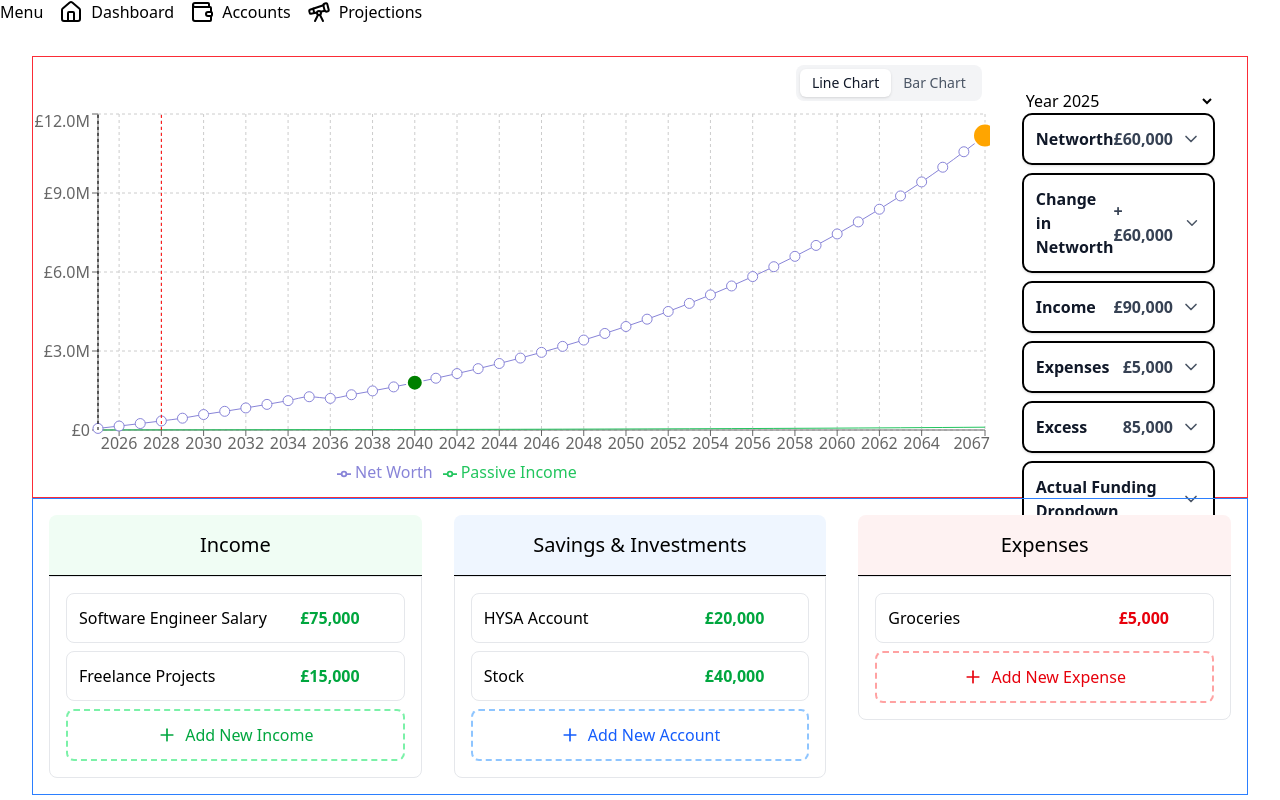
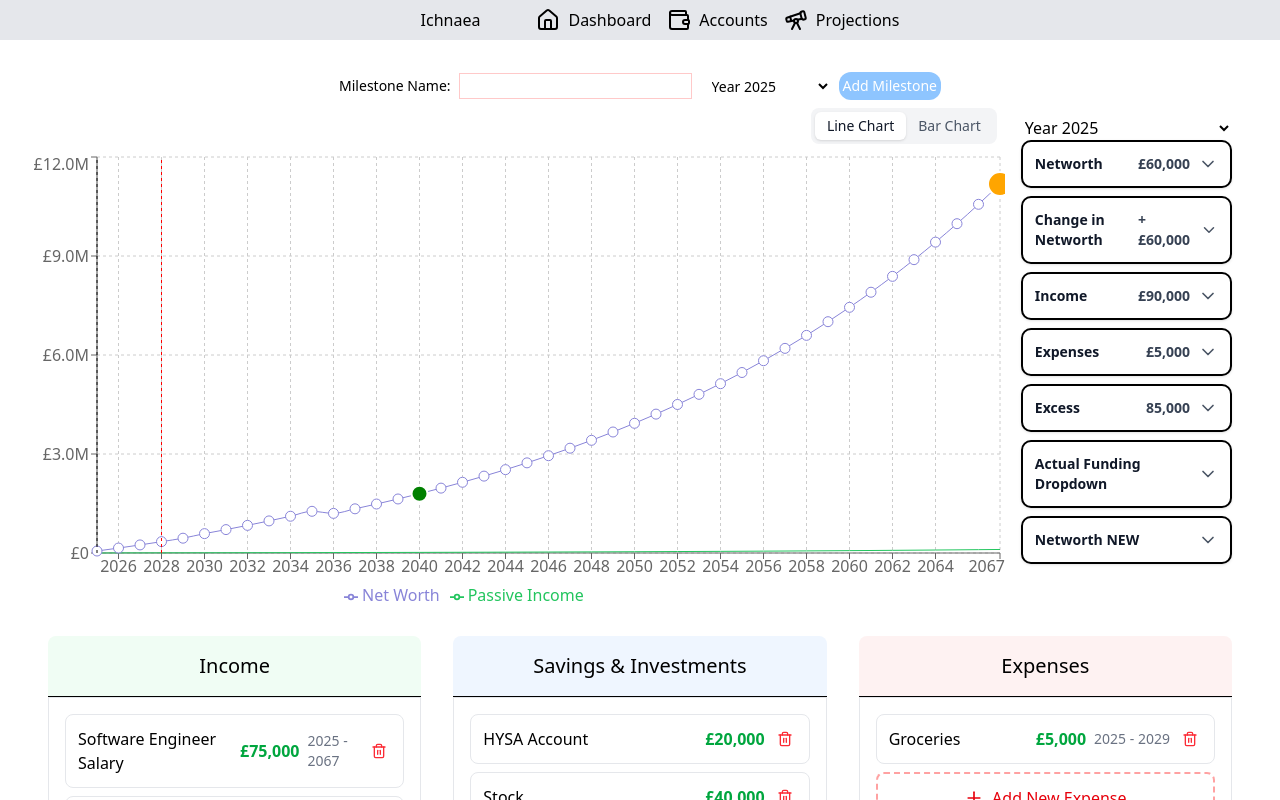
Before and after one commit to JSOClarke/ichnaea-main, a React (Vite) app: page /projections in a window 1280 px wide. Built offline with nearby package versions, Linux system fonts and the light colour scheme.

Commit message:
Done for tofay

```diff
--- a/src/App.tsx
+++ b/src/App.tsx
@@ -3,6 +3,7 @@ import Dashboard from "./pages/Dashboard";
 import { AccountProvider } from "./AccountsContext";
 import { ExpensesProvider } from "./ExpensesContext";
 import { IncomeProvider } from "./IncomeContext";
+import { ProjectionsProvider } from "./ProjectionsContext";
 import ProjectionsPlan from "./pages/ProjectionsPlan";
 import AppSidebar from "./components/AppSidebar/AppSidebar";
 import { BrowserRouter, Routes, Route } from "react-router-dom";
@@ -24,11 +25,13 @@ function App() {
           <IncomeProvider>
             <ExpensesProvider>
               <AccountProvider>
-                <Routes>
-                  <Route path="/" element={<Dashboard />} />
-                  <Route path="/projections" element={<ProjectionsPlan />} />
-                  <Route path="/accounts" element={<Accounts />} />
-                </Routes>
+                <ProjectionsProvider>
+                  <Routes>
+                    <Route path="/" element={<Dashboard />} />
+                    <Route path="/projections" element={<ProjectionsPlan />} />
+                    <Route path="/accounts" element={<Accounts />} />
+                  </Routes>
+                </ProjectionsProvider>
               </AccountProvider>
             </ExpensesProvider>
           </IncomeProvider>
--- /dev/null
+++ b/src/ProjectionsContext.tsx
@@ -0,0 +1,85 @@
+
+import React, { createContext, useState, useMemo, useContext, ReactNode, useEffect } from "react";
+import type { MilestoneType, YearDropdownItem } from "../types/types";
+import { useAccountContext } from "./AccountsContext";
+import { useExpensesContext } from "./ExpensesContext";
+import { useIncomeContext } from "./IncomeContext";
+import { getCombinedCompoundProjections } from "./utils/projectionsHelpers";
+
+interface ProjectionsContextType {
+  yearDropdownItems: YearDropdownItem[];
+  setMilestones: React.Dispatch<React.SetStateAction<MilestoneType[]>>;
+  milestones: MilestoneType[];
+  chartData: any[]; // Consider defining a more specific type for chartData
+}
+
+const ProjectionsContext = createContext<ProjectionsContextType | undefined>(undefined);
+
+export const ProjectionsProvider = ({ children }: { children: ReactNode }) => {
+  const { accounts } = useAccountContext();
+  const { expenses } = useExpensesContext();
+  const { incomes } = useIncomeContext();
+
+  const [userYOB] = useState<number>(2000);
+  const retirementAge = 67;
+  const currentYear = 2025;
+  const retirementAgeProjection = userYOB + retirementAge - currentYear;
+
+  const chartData = useMemo(() => {
+    return getCombinedCompoundProjections(
+      accounts,
+      expenses,
+      incomes,
+      currentYear,
+      retirementAgeProjection
+    );
+  }, [accounts, expenses, incomes, retirementAgeProjection]);
+
+  const yearArray = useMemo(() => chartData.map((year) => year.year), [chartData]);
+
+  const initialMilestones: MilestoneType[] = [
+    { year: 2067, label: "Retirement Age", color: "orange", strokeColor: "white", radius: 12 },
+    { year: 2040, label: "Full Pension", color: "green", strokeColor: "white", radius: 8 },
+  ];
+
+  const [milestones, setMilestones] = useState<MilestoneType[]>(initialMilestones);
+  const [yearDropdownItems, setYearDropdownItems] = useState<YearDropdownItem[]>([]);
+
+  useEffect(() => {
+    const yearItems = yearArray.map((year) => ({
+      label: `Year ${year}`,
+      value: year,
+      type: "year" as const,
+    }));
+
+    const milestoneItems = milestones.map((m) => ({
+      label: m.label,
+      value: m.year,
+      type: "milestone" as const,
+      color: m.color,
+    }));
+
+    setYearDropdownItems([...yearItems, ...milestoneItems].sort((a, b) => a.value - b.value));
+  }, [yearArray, milestones]);
+
+  const value = {
+    yearDropdownItems,
+    setMilestones,
+    milestones,
+    chartData,
+  };
+
+  return (
+    <ProjectionsContext.Provider value={value}>
+      {children}
+    </ProjectionsContext.Provider>
+  );
+};
+
+export const useProjectionsContext = () => {
+  const context = useContext(ProjectionsContext);
+  if (context === undefined) {
+    throw new Error("useProjectionsContext must be used within a ProjectionsProvider");
+  }
+  return context;
+};
--- a/src/components/AppSidebar/AppSidebar.tsx
+++ b/src/components/AppSidebar/AppSidebar.tsx
@@ -5,9 +5,9 @@ interface AppSidebarProps {}
 
 export default function AppSidebar({}) {
   return (
-    <div className="flex bg-white">
+    <div className="flex bg-gray-200 text-black flex items-center justify-center p-2 ">
       <div className="app-sidebar-container flex items-center justify-center">
-        <h2>Menu</h2>
+        <h2 className="px-10">Ichnaea</h2>
       </div>
       <nav
         style={{
--- a/src/components/milestones/Milestone.tsx
+++ b/src/components/milestones/Milestone.tsx
@@ -14,45 +14,54 @@ export default function Milestone({
 }: MilestoneProps) {
   const [milestoneYear, setMilestoneYear] = useState<number>();
   const [milestoneTitle, setMilestoneTitle] = useState<string>();
+  const [isOpen, setIsOpen] = useState<boolean>(true);
 
   function handleMilestoneAdd() {
     const newMilestones: MilestoneType = {
       year: milestoneYear,
       label: milestoneTitle,
       color: "red",
-      strokeColor: "blue",
-      radius: 12,
+      strokeColor: "white",
+      radius: 8,
     };
     setMilestones((prev) => [...prev, newMilestones]);
     setMilestoneTitle("");
     setMilestoneYear(yearArray[0]);
   }
   return (
-    <div className="flex p-8 ">
-      <div className="flex">
-        <label>Title</label>
+    <div className="flex items-center justify-center">
+      <div className="flex items-center justify-center">
+        <label className="text-sm mr-2">Milestone Name:</label>
         <input
           type="text"
-          className="border border-red-200"
+          value={milestoneTitle}
+          className="border border-red-200 mr-2"
           onChange={(e) => setMilestoneTitle(e.target.value)}
         />
       </div>
-      <div className="flex">
-        <label>Year</label>
+      <div className="flex items-center justify-center px-2">
         <select
           name="milestone-year"
           id="milestone-year"
+          value={milestoneYear}
           onChange={(e) => setMilestoneYear(Number(e.target.value))}
+          className="text-sm "
         >
-          {(yearDropdownItems ?? []).map((item) => (
-            <option key={item.value} value={item.value}>
+          {(yearDropdownItems ?? []).map((item, idx) => (
+            <option key={idx} value={item.value} className="text-sm">
               {item.label}
             </option>
           ))}
         </select>{" "}
       </div>
       <div>
-        <button onClick={() => handleMilestoneAdd()}> Add Milestone</button>
+        <button
+          onClick={() => handleMilestoneAdd()}
+          className="bg-blue-300 text-white p-1 text-sm rounded-xl flex items-center justify-center hover:bg-blue-900"
+        >
+          {" "}
+          Add Milestone
+        </button>
       </div>
       {/* <div className="flex">
         <label>Color</label>
--- a/src/components/projectionSidebar/ProjectionsBreakdown.tsx
+++ b/src/components/projectionSidebar/ProjectionsBreakdown.tsx
@@ -71,7 +71,7 @@ export default function ProjectionBreakdown({
         </div>
       </div>
 
-      <div className="flex-1 flex-col  overflow-auto">
+      <div className="flex-1 flex-col">
         {filtered ? (
           <ProjectionDropdown title="Networth" yearData={filtered} />
         ) : (
--- a/src/components/ui/EditModal.tsx
+++ b/src/components/ui/EditModal.tsx
@@ -8,6 +8,8 @@ import type {
 } from "../../../types/types";
 import { ACCOUNT_TYPE_OPTIONS } from "../../../types/types";
 import FormattedNumberInput from "./FormattedNumberInput";
+
+import { useProjectionsContext } from "../../ProjectionsContext";
 
 interface EditModalProps {
   isOpen: boolean;
@@ -24,6 +26,7 @@ export default function EditModal({
   data,
   type,
 }: EditModalProps) {
+  const { yearDropdownItems } = useProjectionsContext();
   const [formData, setFormData] = useState<any>({});
 
   useEffect(() => {
@@ -208,34 +211,44 @@ export default function EditModal({
                 <label className="block text-sm font-medium text-gray-700 mb-1">
                   Start Year
                 </label>
-                <input
-                  type="number"
-                  value={formData.duration?.start || 2025}
+                <select
+                  value={formData.duration?.start || new Date().getFullYear()}
                   onChange={(e) =>
                     handleChange("duration", {
                       ...formData.duration,
-                      start: parseInt(e.target.value) || 2025,
+                      start: parseInt(e.target.value),
                     })
                   }
                   className="w-full px-3 py-2 border border-gray-300 rounded-md focus:outline-none focus:ring-2 focus:ring-blue-500"
-                />
+                >
+                  {yearDropdownItems.map((item, idx) => (
+                    <option key={idx} value={item.value}>
+                      {item.label}
+                    </option>
+                  ))}
+                </select>
               </div>
 
               <div>
                 <label className="block text-sm font-medium text-gray-700 mb-1">
                   End Year
                 </label>
-                <input
-                  type="number"
-                  value={formData.duration?.end || 2030}
+                <select
+                  value={formData.duration?.end || new Date().getFullYear() + 5}
                   onChange={(e) =>
                     handleChange("duration", {
                       ...formData.duration,
-                      end: parseInt(e.target.value) || 2030,
+                      end: parseInt(e.target.value),
                     })
                   }
                   className="w-full px-3 py-2 border border-gray-300 rounded-md focus:outline-none focus:ring-2 focus:ring-blue-500"
-                />
+                >
+                  {yearDropdownItems.map((item, idx) => (
+                    <option key={idx} value={item.value}>
+                      {item.label}
+                    </option>
+                  ))}
+                </select>
               </div>
 
               <div>
@@ -287,34 +300,47 @@ export default function EditModal({
                 <label className="block text-sm font-medium text-gray-700 mb-1">
                   Start Year
                 </label>
-                <input
-                  type="number"
-                  value={formData.duration?.start || 2025}
+                .
+                <select
+                  value={formData.duration?.start || new Date().getFullYear()}
                   onChange={(e) =>
                     handleChange("duration", {
                       ...formData.duration,
-                      start: parseInt(e.target.value) || 2025,
+                      start: parseInt(e.target.value),
                     })
                   }
                   className="w-full px-3 py-2 border border-gray-300 rounded-md focus:outline-none focus:ring-2 focus:ring-blue-500"
-                />
+                >
+                  {yearDropdownItems.map((item, idx) => (
+                    <option key={idx} value={item.value}>
+                      {item.label}
+                    </option>
+                  ))}
+                </select>
               </div>
 
               <div>
                 <label className="block text-sm font-medium text-gray-700 mb-1">
                   End Year
                 </label>
-                <input
-                  type="number"
-                  value={formData.duration?.end || 2065}
+                <select
+                  value={
+                    formData.duration?.end || new Date().getFullYear() + 40
+                  }
                   onChange={(e) =>
                     handleChange("duration", {
                       ...formData.duration,
-                      end: parseInt(e.target.value) || 2065,
+                      end: parseInt(e.target.value),
                     })
                   }
                   className="w-full px-3 py-2 border border-gray-300 rounded-md focus:outline-none focus:ring-2 focus:ring-blue-500"
-                />
+                >
+                  {yearDropdownItems.map((item, idx) => (
+                    <option key={idx} value={item.value}>
+                      {item.label}
+                    </option>
+                  ))}
+                </select>
               </div>
 
               <div>
--- a/src/components/ui/UniversalDropdown/UniversalDropdown.tsx
+++ b/src/components/ui/UniversalDropdown/UniversalDropdown.tsx
@@ -48,8 +48,10 @@ const UniversalDropdown: React.FC<UniversalDropdownProps> = ({
         aria-controls="dropdown-content"
       >
         <div className="flex items-center justify-between w-full">
-          <span className="font-bold text-gray-900 select-none">{title}</span>
-          <div className="flex items-center gap-2">
+          <span className="font-bold text-sm text-gray-900 select-none">
+            {title}
+          </span>
+          <div className="flex items-center gap-2 text-sm">
             {!isOpen && totalAmount && (
               <span className="font-bold text-gray-700">{totalAmount}</span>
             )}
--- a/src/pages/ProjectionsPlan.tsx
+++ b/src/pages/ProjectionsPlan.tsx
@@ -1,98 +1,31 @@
-import { useAccountContext } from "../AccountsContext";
 import MoneyProjectionChart from "../components/projectionSidebar/MoneyProjectionsChart";
-import { useExpensesContext } from "../ExpensesContext";
-import { useIncomeContext } from "../IncomeContext";
-import { getCombinedCompoundProjections } from "../utils/projectionsHelpers";
 import ProjectionBreakdown from "../components/projectionSidebar/ProjectionsBreakdown";
-import { useState, useMemo, useEffect } from "react";
+import { useState, useMemo } from "react";
 import BottomBar from "../projectionsBottomBar/BottomBar";
 import Milestone from "../components/milestones/Milestone";
-import type { MilestoneType, YearDropdownItem } from "../../types/types";
+import { useProjectionsContext } from "../ProjectionsContext";
+
 export default function ProjectionsPlan() {
-  const [userYOB, setUserYOB] = useState<number>(2000);
+  const { yearDropdownItems, setMilestones, milestones, chartData } =
+    useProjectionsContext();
+  const [yearBreakdown, setYearBreakdown] = useState<number>(
+    chartData[0]?.year
+  );
 
-  const retirementAge = 67;
-  const currentYear = 2025;
-  const retirementAgeProjection = userYOB + retirementAge - currentYear;
-  console.log("retirement age projection", retirementAgeProjection);
-  const [yearProjection] = useState<number>(10);
-  // const [startYear, setStartYear] = useState<number>(2025);
-  // const [endYear, endYear] = useState<number>()
-  const { accounts } = useAccountContext();
-  const { expenses } = useExpensesContext();
-  const { incomes } = useIncomeContext();
-
-  const chartData = useMemo(() => {
-    console.log("Recalculating chart data", {
-      accountsLength: accounts.length,
-      expensesLength: expenses.length,
-      incomesLength: incomes.length,
-    });
-    return getCombinedCompoundProjections(
-      accounts,
-      expenses,
-      incomes,
-      2025,
-      retirementAgeProjection
-    );
-  }, [accounts, expenses, incomes]);
-
-  console.log("chartdata", chartData);
-
-  const [yearBreakdown, setYearBreakdown] = useState<number>(chartData[0].year);
-
-  // Define landmark years for important financial milestones
-
-  const yearArray = chartData.map((year) => {
-    return year.year;
-  });
-
-  const initialMilestones = [
-    {
-      year: 2067,
-      label: "Retirement Age",
-      color: "orange",
-      strokeColor: "white",
-      radius: 12,
-    },
-    {
-      year: 2040,
-      label: "Full Pension",
-      color: "green",
-      strokeColor: "white",
-      radius: 8,
-    },
-  ];
-
-  const [milestones, setMilestones] =
-    useState<MilestoneType[]>(initialMilestones);
-
-  const [yearsDropdownItems, setYearsDropdownItems] = useState<
-    YearDropdownItem[]
-  >([]);
-
-  useEffect(() => {
-    // Map years to dropdown items
-    const yearItems = yearArray.map((year) => ({
-      label: `Year ${year}`,
-      value: year,
-      type: "year",
-    }));
-
-    // Map milestones to dropdown items
-    const milestoneItems = milestones.map((m) => ({
-      label: m.label,
-      value: m.year,
-      type: "milestone",
-      color: m.color,
-    }));
-
-    // Combine and set
-    setYearsDropdownItems([...yearItems, ...milestoneItems]);
-  }, [milestones]);
+  const yearArray = useMemo(
+    () => chartData.map((year) => year.year),
+    [chartData]
+  );
   return (
-    <div className=" page-container flex flex-col w-full h-full p-8">
-      <div className="top-container flex w-full h-[60%] border border-red-500">
+    <div className=" page-container flex flex-col w-full h-full p-8 overflow-y-auto">
+      <div className="">
+        <Milestone
+          yearArray={yearArray}
+          setMilestones={setMilestones}
+          yearDropdownItems={yearDropdownItems}
+        />
+      </div>
+      <div className="top-container flex w-full h-[80%] ">
         <div className="w-4/5 h-full outline-none shadow-none">
           <MoneyProjectionChart
             chartData={chartData}
@@ -101,7 +34,7 @@ export default function ProjectionsPlan() {
             landmarkYears={milestones}
           />
         </div>
-        <div className="flex-1 p-8">
+        <div className=" sidebar flex-1  mb-8 p-4 overflow-y-auto">
           <ProjectionBreakdown
             // startYear={startYear}
             year={yearBreakdown}
@@ -110,16 +43,10 @@ export default function ProjectionsPlan() {
           />
         </div>
       </div>
-      <div className="bottom-container flex flex-1 border border-blue-500">
+      <div className="bottom-container flex flex-1 ">
         <BottomBar />
       </div>
-      <div className="flex w-full">
-        <Milestone
-          yearArray={yearArray}
-          setMilestones={setMilestones}
-          yearDropdownItems={yearsDropdownItems}
-        />
-      </div>
+      <div className="flex w-full"></div>
     </div>
   );
 }
--- a/src/projectionsBottomBar/BottomBar.tsx
+++ b/src/projectionsBottomBar/BottomBar.tsx
@@ -178,25 +178,12 @@ export default function BottomBar() {
         </div>
         <div className="space-y-2 p-4 bg-white rounded-b-lg border border-gray-200">
           {incomes.map((item) => (
-            <div
+            <BottomBarCard
               key={item.id}
-              className="flex justify-between items-center p-3 border border-gray-200 rounded-lg cursor-pointer hover:bg-gray-50 transition-colors group"
+              item={item}
               onClick={() => handleIncomeClick(item)}
-            >
-              <div className="font-medium">{item.name}</div>
-              <div className="flex items-center gap-2">
-                <div className="text-green-600 font-semibold">
-                  £{item.amount.toLocaleString()}
-                </div>
-                <button
-                  onClick={(e) => handleDeleteIncome(item.id, e)}
-                  className="opacity-0 group-hover:opacity-100 p-1 text-red-500 hover:text-red-700 hover:bg-red-50 rounded transition-all"
-                  title="Delete income"
-                >
-                  <Trash2 size={16} />
-                </button>
-              </div>
-            </div>
+              onDelete={(e) => handleDeleteIncome(item.id, e)}
+            />
           ))}
           <button
             onClick={handleAddNewIncome}
@@ -239,25 +226,12 @@ export default function BottomBar() {
         </div>
         <div className="space-y-2 p-4 bg-white rounded-b-lg border border-gray-200">
           {expenses.map((item) => (
-            <div
+            <BottomBarCard
               key={item.id}
-              className="flex justify-between items-center p-3 border border-gray-200 rounded-lg cursor-pointer hover:bg-gray-50 transition-colors group"
+              item={item}
               onClick={() => handleExpenseClick(item)}
-            >
-              <div className="font-medium">{item.name}</div>
-              <div className="flex items-center gap-2">
-                <div className="text-red-600 font-semibold">
-                  £{item.amount.toLocaleString()}
-                </div>
-                <button
-                  onClick={(e) => handleDeleteExpense(item.id, e)}
-                  className="opacity-0 group-hover:opacity-100 p-1 text-red-500 hover:text-red-700 hover:bg-red-50 rounded transition-all"
-                  title="Delete expense"
-                >
-                  <Trash2 size={16} />
-                </button>
-              </div>
-            </div>
+              onDelete={(e) => handleDeleteExpense(item.id, e)}
+            />
           ))}
           <button
             onClick={handleAddNewExpense}
--- a/src/projectionsBottomBar/BottomBarCard.tsx
+++ b/src/projectionsBottomBar/BottomBarCard.tsx
@@ -1,8 +1,8 @@
 import { Trash2 } from "lucide-react";
-import type { Account } from "../../types/types";
+import type { Account, Expense, Income } from "../../types/types";
 
 interface BottomBarCardProps {
-  item: Account;
+  item: Account | Expense | Income;
   onClick: () => void;
   onDelete: (e: React.MouseEvent) => void;
 }
@@ -12,6 +12,8 @@ export default function BottomBarCard({
   onClick,
   onDelete,
 }: BottomBarCardProps) {
+  const hasDuration = 'duration' in item && item.duration;
+
   return (
     <div
       className="flex justify-between items-center p-3 border border-gray-200 rounded-lg cursor-pointer hover:bg-gray-50 transition-colors group"
@@ -22,10 +24,15 @@ export default function BottomBarCard({
         <div className="text-green-600 font-semibold">
           £{item.amount.toLocaleString()}
         </div>
+        {hasDuration && (
+          <div className="text-sm text-gray-500">
+            {item.duration.start} - {item.duration.end}
+          </div>
+        )}
         <button
           onClick={onDelete}
-          className="opacity-0 group-hover:opacity-100 p-1 text-red-500 hover:text-red-700 hover:bg-red-50 rounded transition-all"
-          title="Delete account"
+          className="p-1 text-red-500 hover:text-red-700 hover:bg-red-50 rounded transition-all"
+          title={`Delete item`}
         >
           <Trash2 size={16} />
         </button>
```
